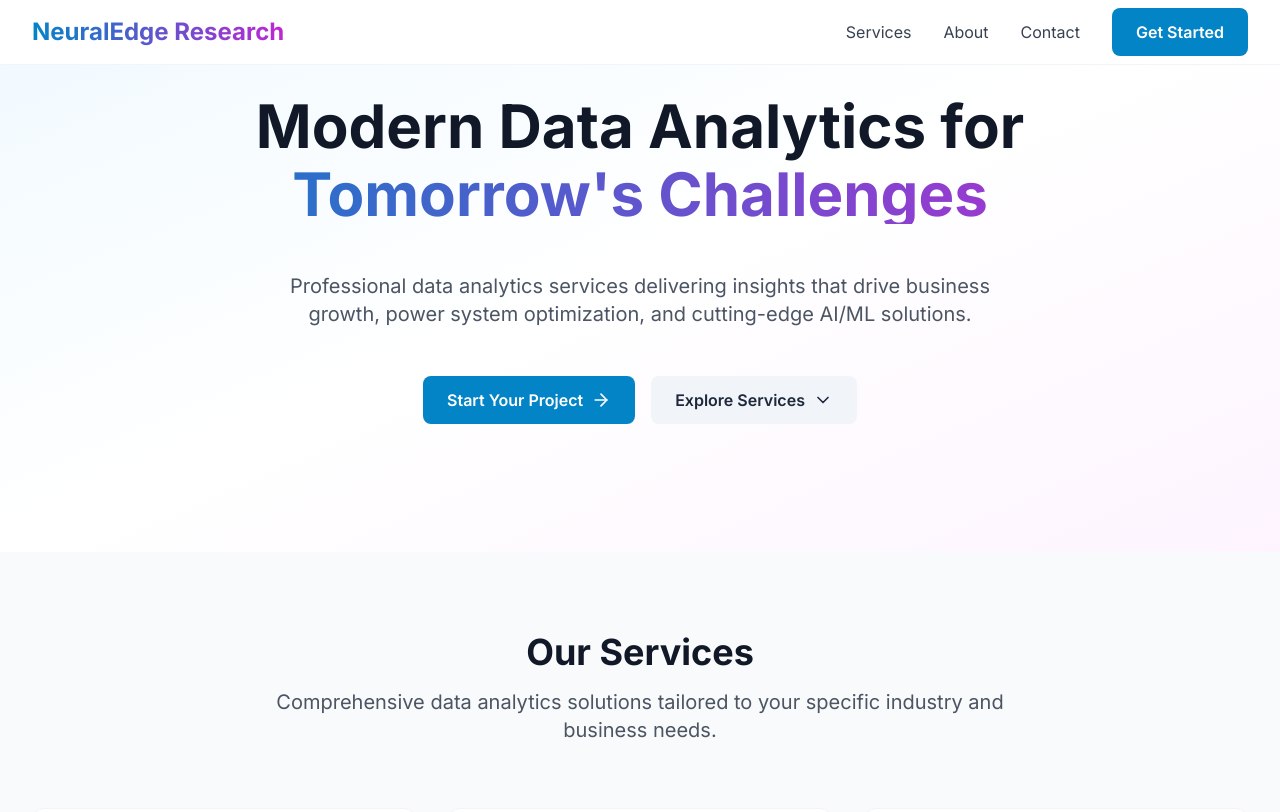
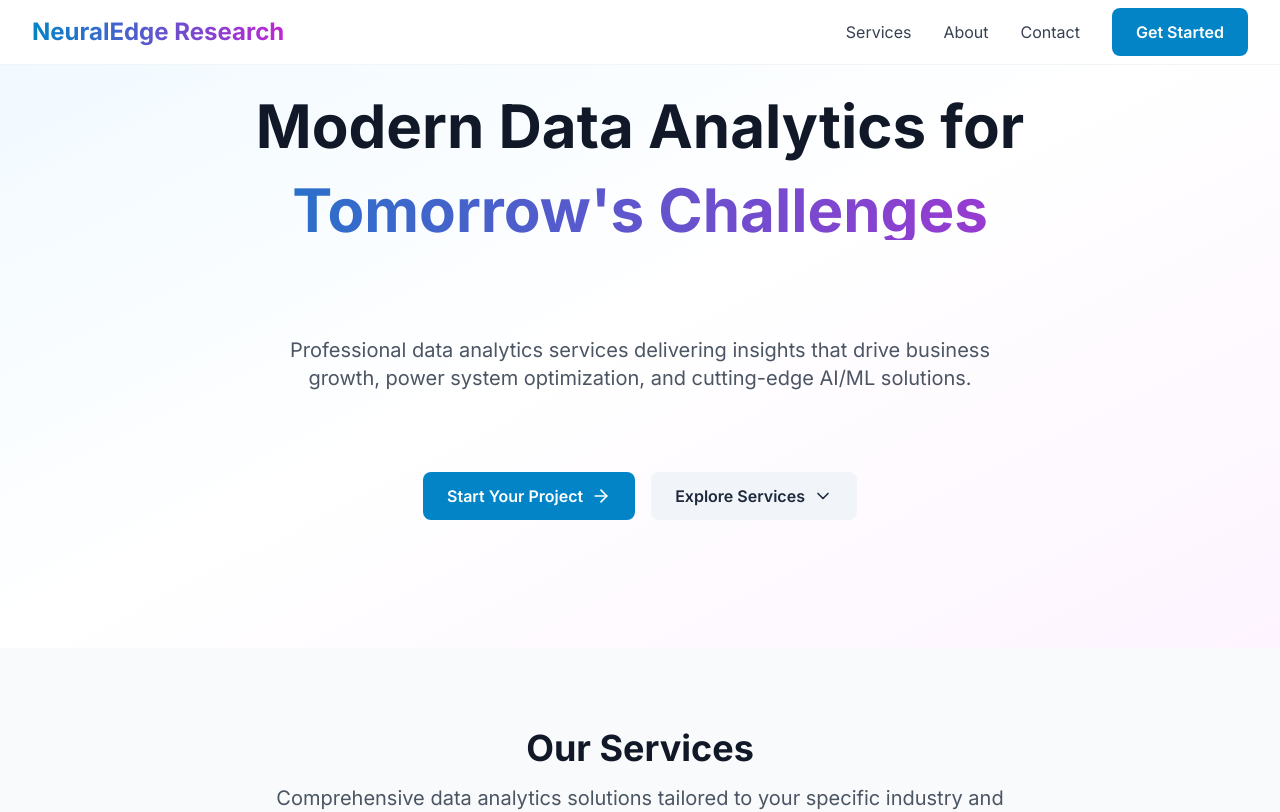
Before and after one commit to clm6/neuraledgeresearch, a Next.js app: page / in a window 1280 px wide. Shown: the top 812 px of the page. Built offline with nearby package versions, Linux system fonts and the light colour scheme.

Commit message:
Initial commit: NeuralEdge Research website

```diff
--- a/app/page.tsx
+++ b/app/page.tsx
@@ -150,11 +150,11 @@ export default function Home() {
               animate={{ opacity: 1, y: 0 }}
               transition={{ duration: 0.6 }}
             >
-              <h1 className="text-5xl md:text-6xl font-bold text-gray-900 mb-12 leading-tight">
+              <h1 className="text-5xl md:text-6xl font-bold text-gray-900 mb-24 leading-tight">
                 Modern Data Analytics for
-                <span className="text-gradient block mt-2">Tomorrow's Challenges</span>
+                <span className="text-gradient block mt-6">Tomorrow's Challenges</span>
               </h1>
-              <p className="text-xl text-gray-600 mb-12 max-w-3xl mx-auto">
+              <p className="text-xl text-gray-600 mb-20 max-w-3xl mx-auto">
                 Professional data analytics services delivering insights that drive business growth,
                 power system optimization, and cutting-edge AI/ML solutions.
               </p>
```
